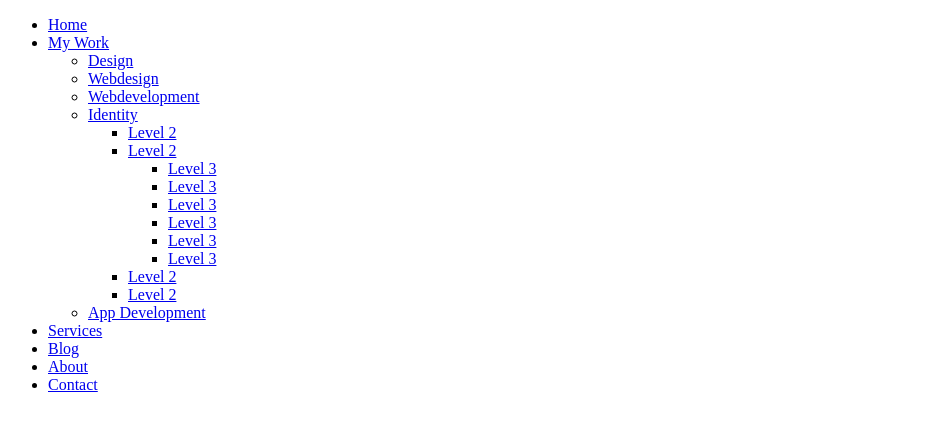
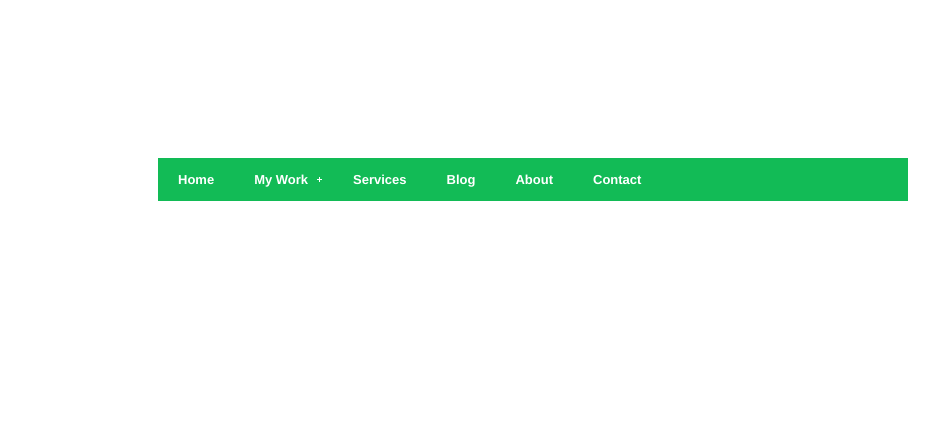
Before and after one commit to ilearnbydoing/Simple-minimal-CSS3-Navigation, a plain HTML site: page css3-menu.html in a window 1280 px wide. Shown: the whole page, without its empty margins (0-939 px from the left). Drawn offline with Linux system fonts and the light colour scheme.

Commit message:
Update css3-menu.html

```diff
--- a/css3-menu.html
+++ b/css3-menu.html
@@ -2,7 +2,7 @@
 <html>
 <head>
   <title>Minimo</title>
-	<link rel="stylesheet" type="text/css" href="navigation.css">
+	<link rel="stylesheet" type="text/css" href="css3-navigation.css">
 	<style type="text/css">
 		body {
 			background: url('../main/Minimo - CSS3 Menu/img/sf.png');
```
